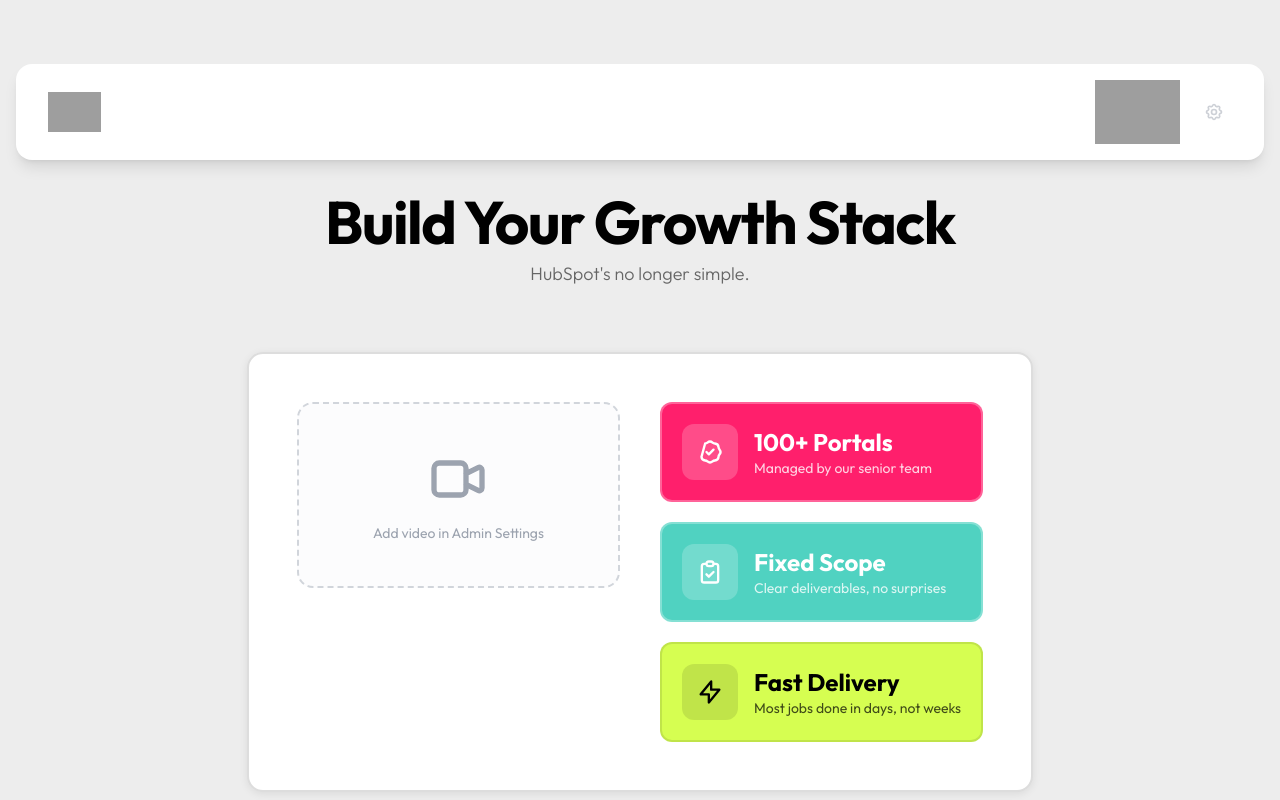
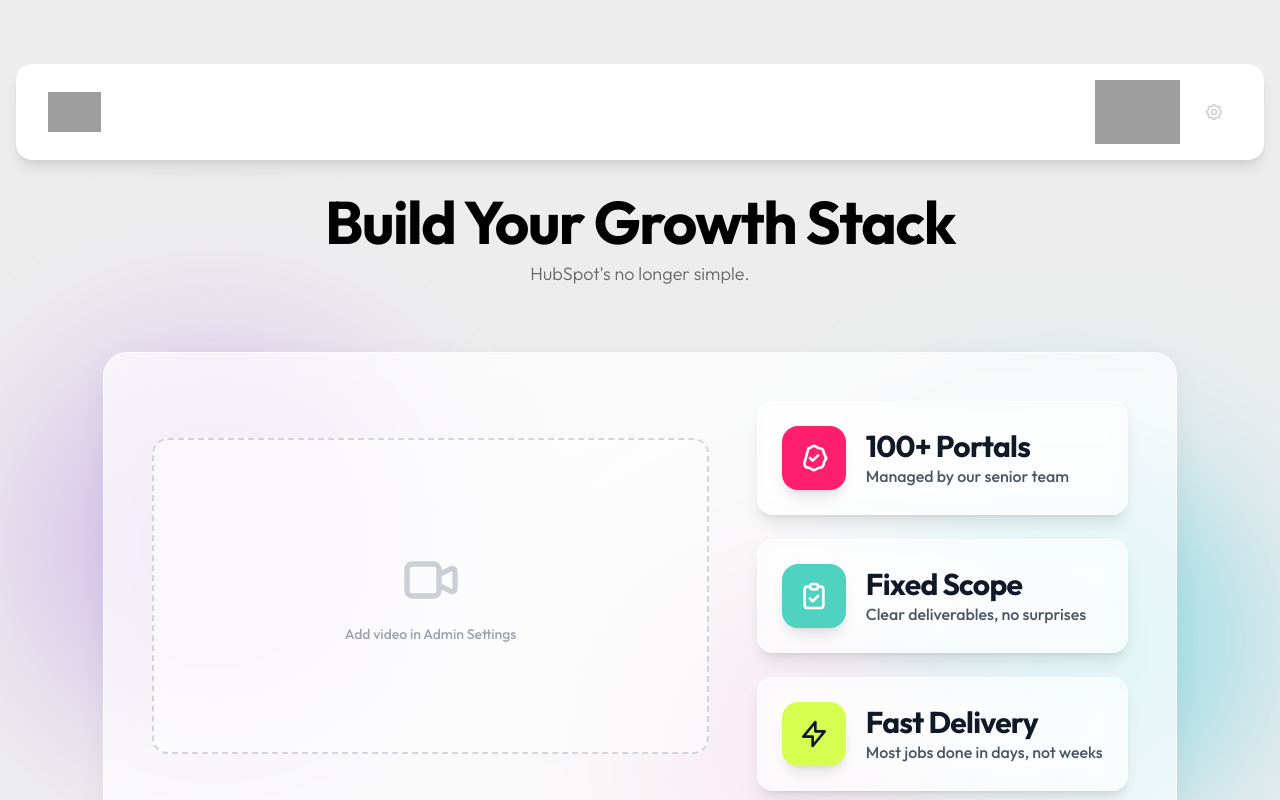
Before and after one commit to idancarm/envy-hubspot-jobs, a React (Vite) app: page / in a window 1280 px wide. Shown: the top 800 px of the page. Built offline with nearby package versions, Linux system fonts and the light colour scheme; no server answers; the database is empty; grey boxes are pictures that could not be loaded.

Commit message:
Update Hero section styling and expand layout

```diff
--- a/src/components/MainLayout.jsx
+++ b/src/components/MainLayout.jsx
@@ -9,12 +9,18 @@
     return (
         <>
             {/* Intro Section - Video and Stats */}
-            <div className="glass-panel rounded-2xl p-8 lg:p-12 mb-8 max-w-6xl mx-auto overflow-hidden">
-                <div className="grid grid-cols-1 lg:grid-cols-2 gap-10 items-start">
+            <div className="relative mb-12 max-w-[90rem] mx-auto">
+                {/* Ambient Background Blobs */}
+                <div className="gradient-blob bg-purple-400 w-96 h-96 rounded-full top-0 -left-20 mix-blend-multiply filter blur-3xl opacity-30 animate-float" style={{ animationDelay: '0s' }}></div>
+                <div className="gradient-blob bg-cyan-400 w-96 h-96 rounded-full bottom-0 -right-20 mix-blend-multiply filter blur-3xl opacity-30 animate-float" style={{ animationDelay: '2s' }}></div>
+                <div className="gradient-blob bg-pink-400 w-80 h-80 rounded-full top-1/2 left-1/2 transform -translate-x-1/2 -translate-y-1/2 mix-blend-multiply filter blur-3xl opacity-30 animate-float" style={{ animationDelay: '4s' }}></div>
+
+                <div className="glass-panel rounded-3xl p-8 lg:p-12 relative z-10 overflow-hidden border border-white/40 shadow-xl backdrop-blur-xl bg-white/60">
+                    <div className="grid grid-cols-1 lg:grid-cols-[1.5fr_1fr] gap-12 items-center">
                         {/* Left Column - Video */}
                         <div>
                             {uiSettings.introVideoId ? (
-                            <div className="rounded-2xl overflow-hidden shadow-2xl border border-gray-200 relative pt-[56.25%] bg-black">
+                                <div className="rounded-2xl overflow-hidden shadow-2xl border border-white/50 relative pt-[56.25%] bg-black transform transition-transform hover:scale-[1.02] duration-500">
                                     <iframe
                                         className="absolute inset-0 w-full h-full"
                                         src={`https://www.youtube.com/embed/${uiSettings.introVideoId}`}
@@ -25,66 +31,66 @@
                                     ></iframe>
                                 </div>
                             ) : (
-                            <div className="rounded-2xl border-2 border-dashed border-gray-300 bg-gray-50/50 relative pt-[56.25%]">
+                                <div className="rounded-2xl border-2 border-dashed border-gray-300 bg-white/50 relative pt-[56.25%]">
                                     <div className="absolute inset-0 flex flex-col items-center justify-center text-gray-400">
-                                    <svg className="w-16 h-16 mb-3" fill="none" stroke="currentColor" viewBox="0 0 24 24">
+                                        <svg className="w-16 h-16 mb-3 opacity-50" fill="none" stroke="currentColor" viewBox="0 0 24 24">
                                             <path strokeLinecap="round" strokeLinejoin="round" strokeWidth="2" d="M15 10l4.553-2.276A1 1 0 0121 8.618v6.764a1 1 0 01-1.447.894L15 14M5 18h8a2 2 0 002-2V8a2 2 0 00-2-2H5a2 2 0 00-2 2v8a2 2 0 002 2z"></path>
                                         </svg>
-                                    <p className="text-sm">Add video in Admin Settings</p>
+                                        <p className="text-sm font-medium">Add video in Admin Settings</p>
                                     </div>
                                 </div>
                             )}
                         </div>
 
-                    <div className="flex flex-col gap-5">
+                        <div className="flex flex-col gap-6">
                             {/* Stat Badge 1 - Primary (Pink) */}
-                        <div className="rounded-xl p-5 border-2 border-white/30 hover:border-white/50 transition-all hover:shadow-lg group" style={{ backgroundColor: '#FF1F6C' }}>
-                            <div className="flex items-center gap-4">
-                                <div className="w-14 h-14 rounded-xl bg-white/20 flex items-center justify-center group-hover:scale-110 transition-transform">
-                                    <svg className="w-7 h-7 text-white" fill="none" stroke="currentColor" viewBox="0 0 24 24">
+                            <div className="rounded-2xl p-6 bg-white/40 border border-white/60 shadow-lg hover:shadow-xl transition-all hover:-translate-y-1 duration-300 group backdrop-blur-md">
+                                <div className="flex items-center gap-5">
+                                    <div className="w-16 h-16 rounded-2xl bg-[#FF1F6C] flex items-center justify-center shadow-lg group-hover:scale-110 transition-transform duration-500">
+                                        <svg className="w-8 h-8 text-white" fill="none" stroke="currentColor" viewBox="0 0 24 24">
                                             <path strokeLinecap="round" strokeLinejoin="round" strokeWidth="2" d="M9 12l2 2 4-4M7.835 4.697a3.42 3.42 0 001.946-.806 3.42 3.42 0 014.438 0 3.42 3.42 0 001.946.806 3.42 3.42 0 013.138 3.138 3.42 3.42 0 00.806 1.946 3.42 3.42 0 010 4.438 3.42 3.42 0 00-.806 1.946 3.42 3.42 0 01-3.138 3.138 3.42 3.42 0 00-1.946.806 3.42 3.42 0 01-4.438 0 3.42 3.42 0 00-1.946-.806 3.42 3.42 0 01-3.138-3.138z"></path>
                                         </svg>
                                     </div>
                                     <div>
-                                    <div className="text-2xl font-bold text-white">{uiSettings.heroBadge1Title}</div>
-                                    <div className="text-white/80 text-sm">{uiSettings.heroBadge1Subtitle}</div>
+                                        <div className="text-3xl font-bold text-gray-900 tracking-tight">{uiSettings.heroBadge1Title}</div>
+                                        <div className="text-gray-600 font-medium">{uiSettings.heroBadge1Subtitle}</div>
                                     </div>
                                 </div>
                             </div>
 
                             {/* Stat Badge 2 - Secondary (Teal) */}
-                        <div className="rounded-xl p-5 border-2 border-white/30 hover:border-white/50 transition-all hover:shadow-lg group" style={{ backgroundColor: '#50D2C1' }}>
-                            <div className="flex items-center gap-4">
-                                <div className="w-14 h-14 rounded-xl bg-white/20 flex items-center justify-center group-hover:scale-110 transition-transform">
-                                    <svg className="w-7 h-7 text-white" fill="none" stroke="currentColor" viewBox="0 0 24 24">
+                            <div className="rounded-2xl p-6 bg-white/40 border border-white/60 shadow-lg hover:shadow-xl transition-all hover:-translate-y-1 duration-300 group backdrop-blur-md">
+                                <div className="flex items-center gap-5">
+                                    <div className="w-16 h-16 rounded-2xl bg-[#50D2C1] flex items-center justify-center shadow-lg group-hover:scale-110 transition-transform duration-500">
+                                        <svg className="w-8 h-8 text-white" fill="none" stroke="currentColor" viewBox="0 0 24 24">
                                             <path strokeLinecap="round" strokeLinejoin="round" strokeWidth="2" d="M9 5H7a2 2 0 00-2 2v12a2 2 0 002 2h10a2 2 0 002-2V7a2 2 0 00-2-2h-2M9 5a2 2 0 002 2h2a2 2 0 002-2M9 5a2 2 0 012-2h2a2 2 0 012 2m-6 9l2 2 4-4"></path>
                                         </svg>
                                     </div>
                                     <div>
-                                    <div className="text-2xl font-bold text-white">{uiSettings.heroBadge2Title}</div>
-                                    <div className="text-white/80 text-sm">{uiSettings.heroBadge2Subtitle}</div>
+                                        <div className="text-3xl font-bold text-gray-900 tracking-tight">{uiSettings.heroBadge2Title}</div>
+                                        <div className="text-gray-600 font-medium">{uiSettings.heroBadge2Subtitle}</div>
                                     </div>
                                 </div>
                             </div>
 
                             {/* Stat Badge 3 - Accent (Lime) */}
-                        <div className="rounded-xl p-5 border-2 border-black/10 hover:border-black/20 transition-all hover:shadow-lg group" style={{ backgroundColor: '#D6FE51' }}>
-                            <div className="flex items-center gap-4">
-                                <div className="w-14 h-14 rounded-xl bg-black/10 flex items-center justify-center group-hover:scale-110 transition-transform">
-                                    <svg className="w-7 h-7 text-dark" fill="none" stroke="currentColor" viewBox="0 0 24 24">
+                            <div className="rounded-2xl p-6 bg-white/40 border border-white/60 shadow-lg hover:shadow-xl transition-all hover:-translate-y-1 duration-300 group backdrop-blur-md">
+                                <div className="flex items-center gap-5">
+                                    <div className="w-16 h-16 rounded-2xl bg-[#D6FE51] flex items-center justify-center shadow-lg group-hover:scale-110 transition-transform duration-500">
+                                        <svg className="w-8 h-8 text-gray-900" fill="none" stroke="currentColor" viewBox="0 0 24 24">
                                             <path strokeLinecap="round" strokeLinejoin="round" strokeWidth="2" d="M13 10V3L4 14h7v7l9-11h-7z"></path>
                                         </svg>
                                     </div>
                                     <div>
-                                    <div className="text-2xl font-bold text-dark">{uiSettings.heroBadge3Title}</div>
-                                    <div className="text-dark/70 text-sm">{uiSettings.heroBadge3Subtitle}</div>
+                                        <div className="text-3xl font-bold text-gray-900 tracking-tight">{uiSettings.heroBadge3Title}</div>
+                                        <div className="text-gray-600 font-medium">{uiSettings.heroBadge3Subtitle}</div>
                                     </div>
                                 </div>
                             </div>
                         </div>
                     </div>
                 </div>
-
+            </div>
             {/* Navigation Tabs */}
             <div id="catalog-section" className="flex justify-center gap-2 flex-wrap scroll-mt-24 mb-8">
                 <Link
--- a/src/index.css
+++ b/src/index.css
@@ -27,13 +27,42 @@
 }
 
 .glass-panel {
-  background: #FFFFFF;
-  border: 2px solid #DDDDDD;
-  box-shadow: 0 2px 8px rgba(0, 0, 0, 0.08);
+  background: rgba(255, 255, 255, 0.7);
+  backdrop-filter: blur(12px);
+  -webkit-backdrop-filter: blur(12px);
+  border: 1px solid rgba(255, 255, 255, 0.5);
+  box-shadow: 0 8px 32px rgba(0, 0, 0, 0.05);
 }
 
 .neon-shadow {
-  box-shadow: 0 0 20px rgba(0, 255, 194, 0.15);
+  box-shadow: 0 0 20px rgba(0, 255, 194, 0.25);
+}
+
+/* Premium Animations */
+@keyframes float {
+  0% {
+    transform: translateY(0px);
+  }
+
+  50% {
+    transform: translateY(-10px);
+  }
+
+  100% {
+    transform: translateY(0px);
+  }
+}
+
+.animate-float {
+  animation: float 6s ease-in-out infinite;
+}
+
+.gradient-blob {
+  position: absolute;
+  filter: blur(80px);
+  opacity: 0.4;
+  z-index: 0;
+  pointer-events: none;
 }
 
 /* Admin Table Styles */
@@ -92,11 +121,13 @@
   margin-bottom: 1rem;
 }
 
-.prose strong, .prose b {
+.prose strong,
+.prose b {
   font-weight: 600;
 }
 
-.prose em, .prose i {
+.prose em,
+.prose i {
   font-style: italic;
 }
 
@@ -109,12 +140,18 @@
   color: #50D2C1;
 }
 
-.prose h1, .prose h2, .prose h3, .prose h4 {
+.prose h1,
+.prose h2,
+.prose h3,
+.prose h4 {
   font-weight: 600;
   margin-top: 1.5rem;
   margin-bottom: 0.75rem;
 }
 
-.prose ul ul, .prose ol ol, .prose ul ol, .prose ol ul {
+.prose ul ul,
+.prose ol ol,
+.prose ul ol,
+.prose ol ul {
   margin: 0.5rem 0;
 }
```
Lines whose indentation alone changed are shown as unchanged.
